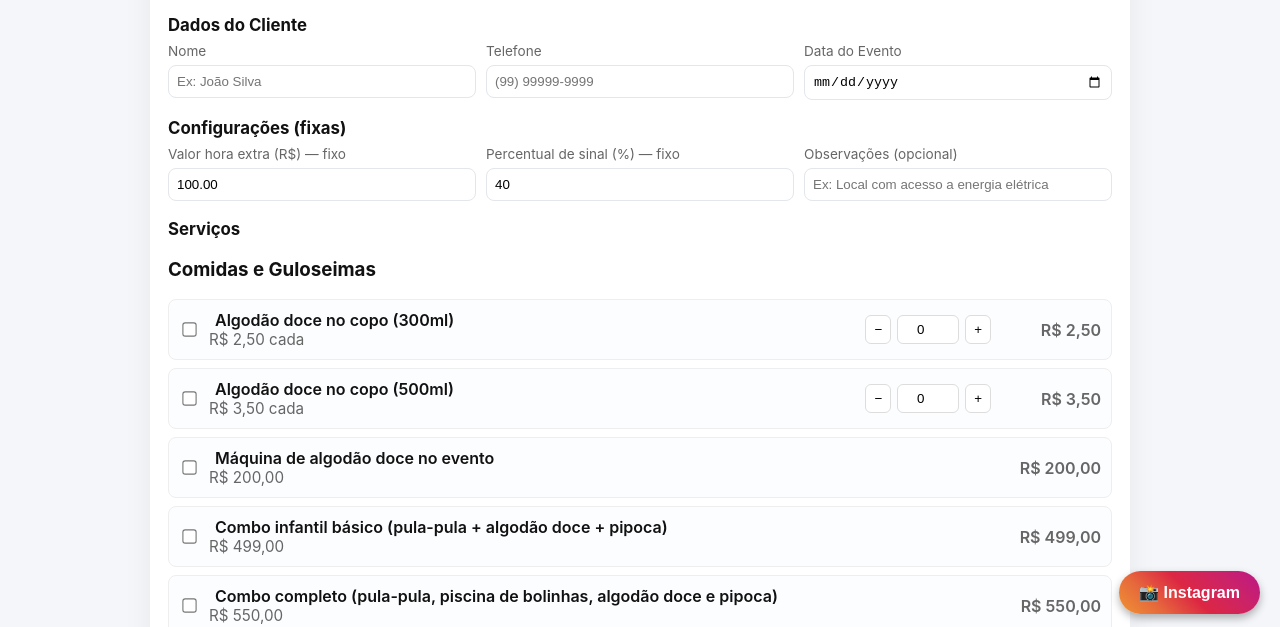
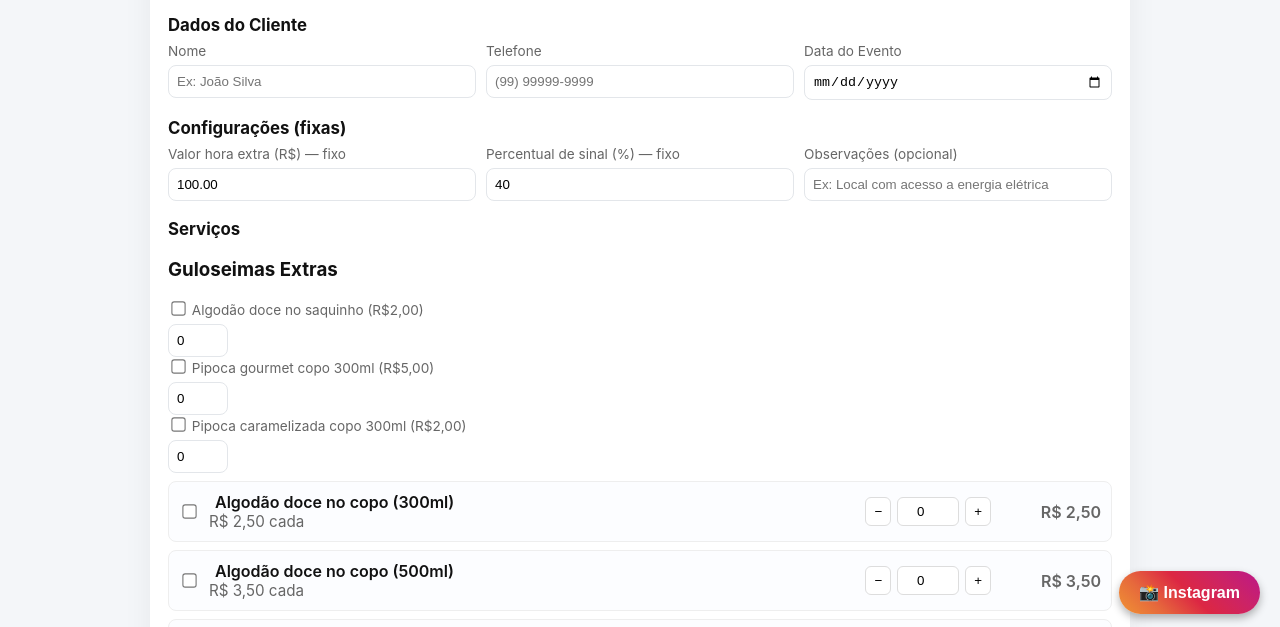
Before and after one commit to Gilart899/Orcamento, a plain HTML site: page index.html in a window 1280 px wide. Shown: the part 166-793 px from the top of the page. Drawn offline with nearby package versions, Linux system fonts and the light colour scheme.

Commit message:
Update index.html

```diff
--- a/index.html
+++ b/index.html
@@ -107,7 +107,34 @@
 
   <!-- ====== COMIDAS E GULOSEIMAS ====== -->
 <div class="categoria" id="categoria-comidas-guloseimas">
-  <h3>Comidas e Guloseimas</h3>
+
+
+  <!-- Guloseimas  -->
+<h3>Guloseimas Extras</h3>
+
+<div>
+  <label>
+    <input type="checkbox" class="item-checkbox" data-name="Algodão doce no saquinho" data-price="2">
+    Algodão doce no saquinho (R$2,00)
+  </label>
+  <input type="number" class="item-qty" value="0" min="0" style="width:60px">
+</div>
+
+<div>
+  <label>
+    <input type="checkbox" class="item-checkbox" data-name="Pipoca gourmet 300ml" data-price="5">
+    Pipoca gourmet copo 300ml (R$5,00)
+  </label>
+  <input type="number" class="item-qty" value="0" min="0" style="width:60px">
+</div>
+
+<div>
+  <label>
+    <input type="checkbox" class="item-checkbox" data-name="Pipoca caramelizada 300ml" data-price="2">
+    Pipoca caramelizada copo 300ml (R$2,00)
+  </label>
+  <input type="number" class="item-qty" value="0" min="0" style="width:60px">
+</div>
 
   <!-- Algodão doce no copo 300ml -->
   <div class="item" data-preco="2.50" data-id="algodao-copo-300">
```
